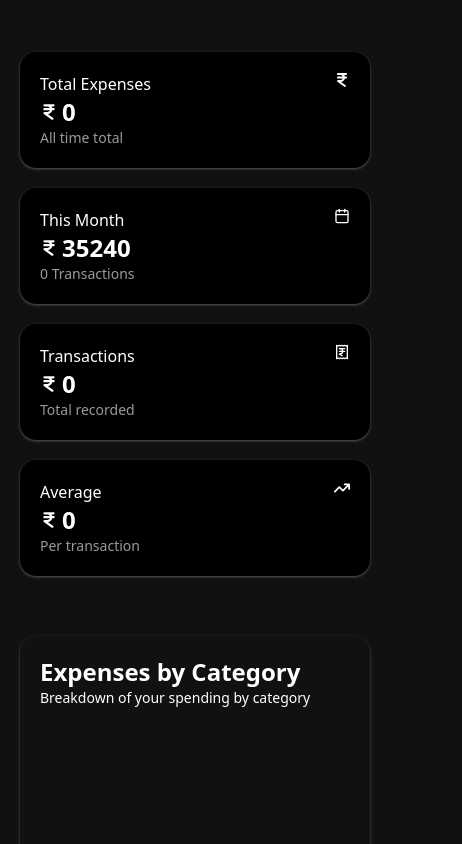
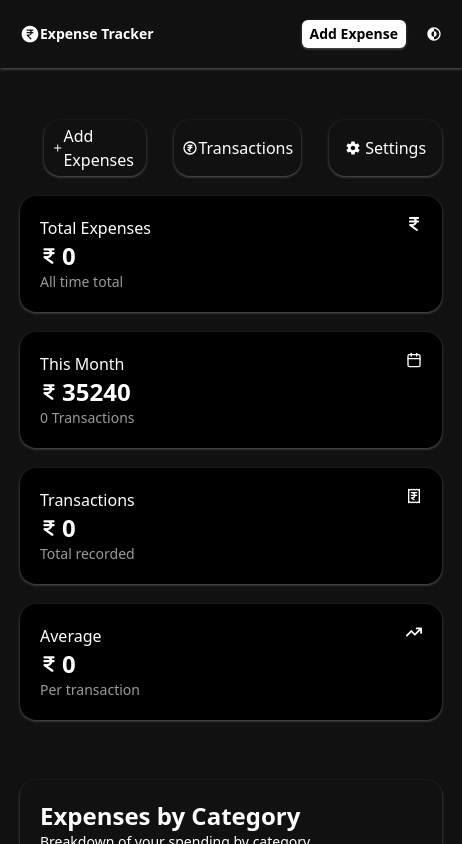
Before and after one commit to navaneethk-000/Expense-Tracker, a React (Vite) app: page / in a window 390 px wide. Shown: the top 844 px of the page, 462 px wide, since content can reach past the window. Built offline with nearby package versions, Linux system fonts and the light colour scheme.

Commit message:
completed changes

```diff
--- a/src/components/DashboardHome.jsx
+++ b/src/components/DashboardHome.jsx
@@ -5,6 +5,10 @@ import Chart from "../pages/charts/Chart";
 import { StateContext } from "../context/ExpenseProvider";
 import { useContext } from "react";
 import LineChartExpense from "../pages/charts/LineChart";
+import { IoMdAdd, IoMdSettings } from "react-icons/io";
+import { HiOutlineCurrencyRupee } from "react-icons/hi";
+import { GrHome } from "react-icons/gr";
+import { Link } from "react-router-dom";
 
 const DashboardHome = () => {
   const { myExpenses } = useContext(StateContext);
@@ -15,13 +19,13 @@ const DashboardHome = () => {
   }, 0);
 
   const totalTransaction = myExpenses.length;
-  const average = totalTransaction > 0 ? Math.round(totalAmount / totalTransaction) : "0";
+  const average =
+    totalTransaction > 0 ? Math.round(totalAmount / totalTransaction) : "0";
   const getCategoryAmounts = (category) =>
     myExpenses
       .filter((item) => item.category === category && item.amount)
       .map((item) => parseFloat(item.amount))
       .reduce((acc, curr) => acc + curr, 0);
-
 
   const travelAmounts = getCategoryAmounts("Travel");
   const foodAmounts = getCategoryAmounts("Food");
@@ -48,6 +52,34 @@ const DashboardHome = () => {
 
   return (
     <div className="flex flex-col mt-8">
+      <div className="md:hidden flex">
+        <div className="flex items-center justify-center ml-6">
+          <ul className="flex mb-5 gap-7">
+            <Link
+              to="/addexpenses"
+              className="flex items-center shadow-sm shadow-[#51514d] rounded-2xl px-2 py-1"
+            >
+              <IoMdAdd />
+              <li>Add Expenses</li>
+            </Link>
+            <Link
+              to="/transactions"
+              className="flex items-center shadow-sm shadow-[#51514d] rounded-2xl px-2 py-1"
+            >
+              <HiOutlineCurrencyRupee />
+              <li>Transactions</li>
+            </Link>
+
+            <Link
+              to="/settings"
+              className="flex items-center shadow-sm shadow-[#51514d] rounded-2xl px-4 py-1 gap-1"
+            >
+              <IoMdSettings />
+              <li>Settings</li>
+            </Link>
+          </ul>
+        </div>
+      </div>
       <div>
         <div className="md:flex gap-5">
           <div className="bg-[var(--card-bg)] w-full h-auto p-5 rounded-2xl flex justify-between shadow-sm shadow-[#51514d] mb-5 md:mb-0">
@@ -117,7 +149,7 @@ const DashboardHome = () => {
           </div>
         </div>
         {/* <TransactionCard /> */}
-        <div className="md:w-[45vw] rounded-2xl p-5 h-[430px] overflow-hidden shadow-sm shadow-[#51514d]" >
+        <div className="md:w-[45vw] rounded-2xl p-5 h-[430px] overflow-hidden shadow-sm shadow-[#51514d]">
           <h1 className="text-2xl font-bold">Recent Transactions</h1>
           <p className="text-sm text-gray-500">Your latest expense entries</p>
 
@@ -125,7 +157,10 @@ const DashboardHome = () => {
             <ul className="flex flex-col gap-3">
               {myExpenses.map((txn, index) => (
                 // <TransactionItem key={index} {...txn} />
-                <li className="shadow-sm shadow-[#51514d] rounded-2xl px-4 py-2 mb-5" key={index}>
+                <li
+                  className="shadow-sm shadow-[#51514d] rounded-2xl px-4 py-2 mb-5"
+                  key={index}
+                >
                   <div className="flex justify-between">
                     <div>
                       <h2 className="font-bold">{txn.title}</h2>
--- a/src/components/Navbar.jsx
+++ b/src/components/Navbar.jsx
@@ -2,6 +2,7 @@ import { useEffect, useState } from "react";
 import { MdOutlineSpaceDashboard } from "react-icons/md";
 import { CgDarkMode } from "react-icons/cg";
 import { useNavigate } from "react-router-dom";
+import { RiMoneyRupeeCircleFill } from "react-icons/ri";
 const Navbar = () => {
   const [theme, setTheme] = useState(
     () => localStorage.getItem("theme") || "dark"
@@ -17,6 +18,38 @@ const Navbar = () => {
     setTheme((prev) => (prev === "light" ? "dark" : "light"));
 
   return (
+    <div>
+      <div>
+        <div className="flex justify-between px-5 md:hidden shadow-sm shadow-[#51514d] p-5 items-center pt-5">
+        <div className="flex">
+          <RiMoneyRupeeCircleFill size={"20"} />
+          <div className="p-0 m-0">
+            <h1 className="text-sm font-bold">Expense Tracker</h1>
+          </div>
+        </div>
+       <div className="flex items-center gap-5">
+         <button
+          type="submit"
+          className="shadow-sm text-sm shadow-[#51514d] rounded-md bg-[var(--border)] text-[var(--card-bg)] font-semibold py-1 px-2"
+          onClick={() => navigate("/addexpenses")}
+        >
+          Add Expense
+
+        </button>
+         <button
+            onClick={toggleTheme}
+            className="flex rounded-full transition-all cursor-pointer"
+          >
+            <CgDarkMode />
+          </button>
+       </div>
+
+      </div>
+
+
+
+
+      </div>
       <div className="p-[10px] shadow-sm shadow-[#51514d] md:flex justify-between items-center px-5 rounded-2xl mt-2 mx-2 hidden">
         <div className="flex items-center gap-2">
           <div>
@@ -45,6 +78,7 @@ const Navbar = () => {
           </button>
         </div>
       </div>
+    </div>
   );
 };
 
--- a/src/pages/AddExpenses.jsx
+++ b/src/pages/AddExpenses.jsx
@@ -44,7 +44,7 @@ const AddExpenses = () => {
 
   return (
     <div className="flex items-center justify-center mt-16">
-      <div className="shadow-sm shadow-[#51514d] rounded-2xl p-5 w-[600px]">
+      <div className="shadow-sm shadow-[#51514d] rounded-2xl p-5 w-[450px] md:w-[600px]">
         <h1 className="text-3xl font-bold">New Expense</h1>
         <p className="text-sm text-[var(--secondary-text-color)]">
           Enter the details of your expense below.
```
Lines whose indentation alone changed are shown as unchanged.
